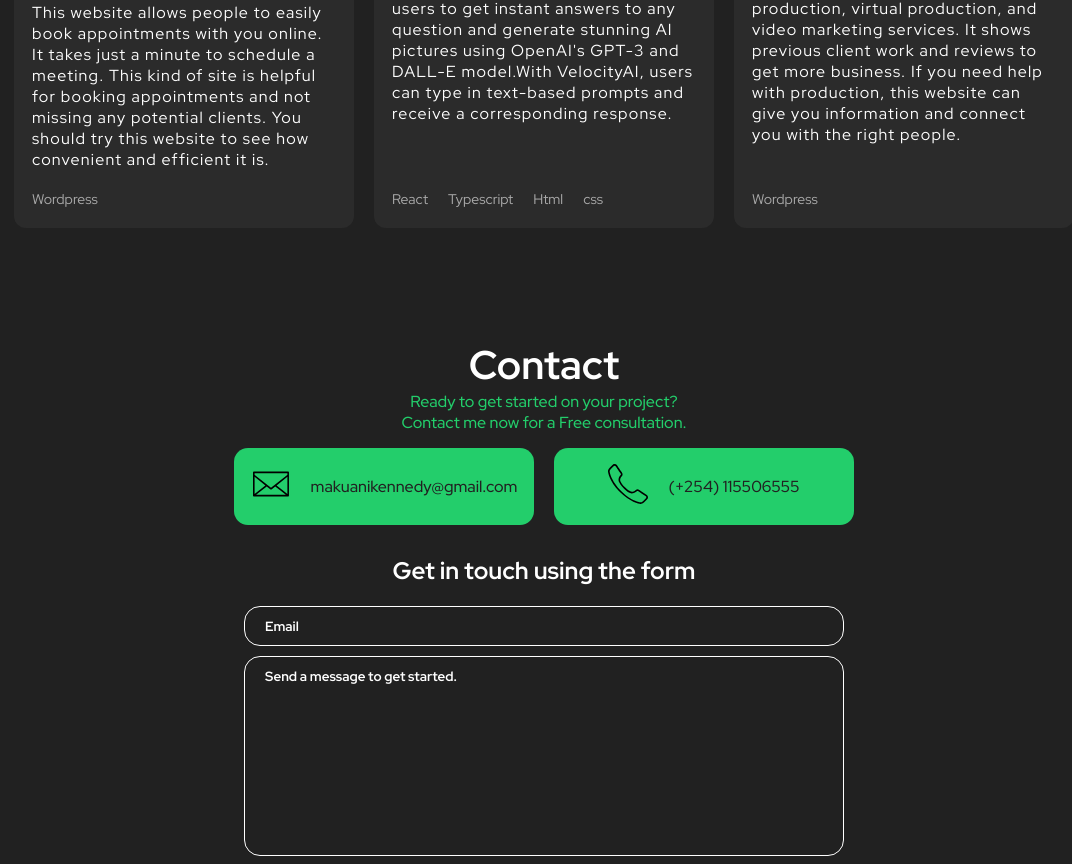
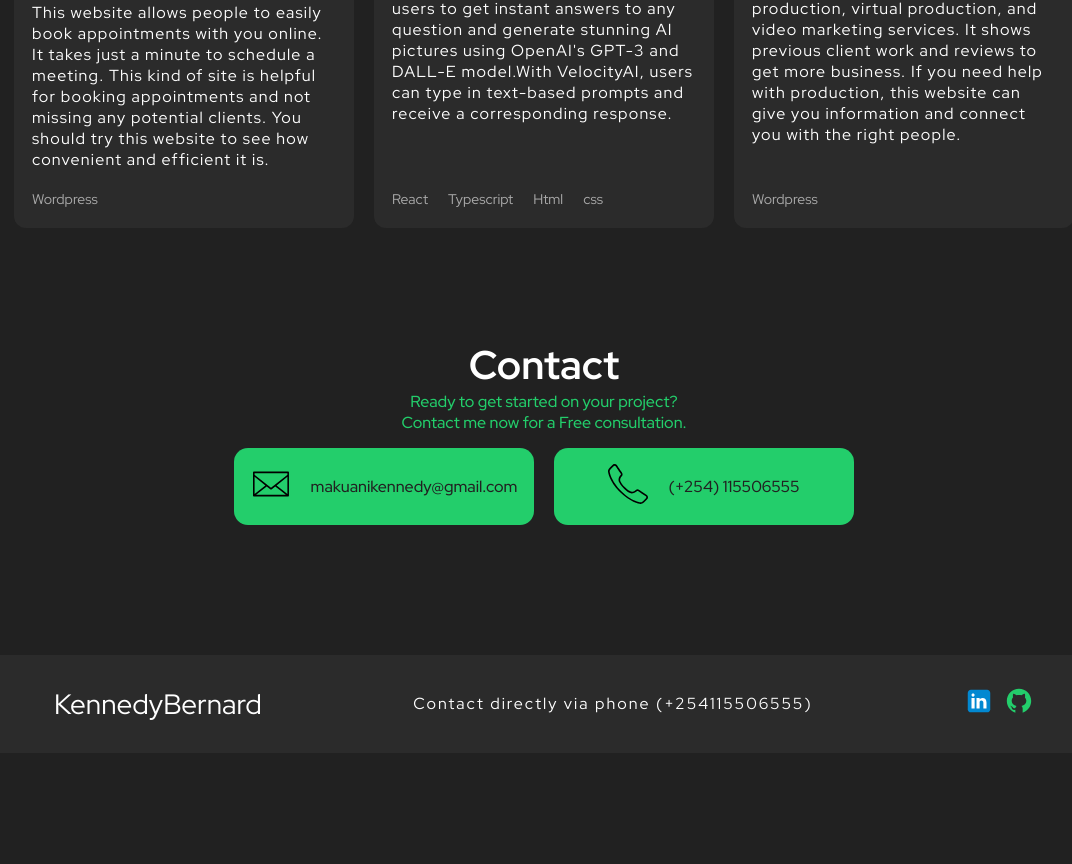
Before and after one commit to kennedy-ben/Smart, a React (Create React App) app: page / in a window 1280 px wide. Shown: the part 1933-2797 px from the top of the page, without its empty margins (96-1168 px from the left). After the commit the page ends 2686 px from the top, so only its background shows below. Built offline with nearby package versions, Linux system fonts and the light colour scheme.

Commit message:
Created footer

```diff
--- a/src/components/Footer/Footer.tsx
+++ b/src/components/Footer/Footer.tsx
@@ -10,13 +10,13 @@ export function Footer() {
   return (
     <Container className="footer">
       <a href="https://vinayaksingh.in" className="logo">
-        <span>www.vinayak</span>
-        <span>singh.in</span>
+        <span>Kennedy</span>
+        <span>Bernard</span>
       </a>
       <div>
         <p>
-          This Website was made with <img src={reactIcon} alt="React" />
-          {/* <span>❤️</span> */}
+          Contact directly via phone (+254115506555)
+
         </p>
       </div>
 
--- a/src/components/Form/Form.tsx
+++ b/src/components/Form/Form.tsx
@@ -49,42 +49,7 @@ export function Form() {
 
   return (
     <Container>
-      <h2>Get in touch using the form</h2>
-      <form onSubmit={handleSubmit}>
-        <input
-          placeholder="Email"
-          id="email"
-          type="email"
-          name="email"
-          onChange={(e) => {
-            verifyEmail(e.target.value)
-          }}
-          required
-        />
-        <ValidationError prefix="Email" field="email" errors={state.errors} />
-        <textarea
-          required
-          placeholder="Send a message to get started."
-          id="message"
-          name="message"
-          onChange={(e) => {
-            setMessage(e.target.value)
-          }}
-        />
-        <ValidationError
-          prefix="Message"
-          field="message"
-          errors={state.errors}
-        />
-
-        <button
-          type="submit"
-          disabled={state.submitting || !validEmail || !message || !isHuman}
-        >
-
-          Submit
-        </button>
-      </form>
+      {/* */}
       <ToastContainer />
     </Container>
   )
```
